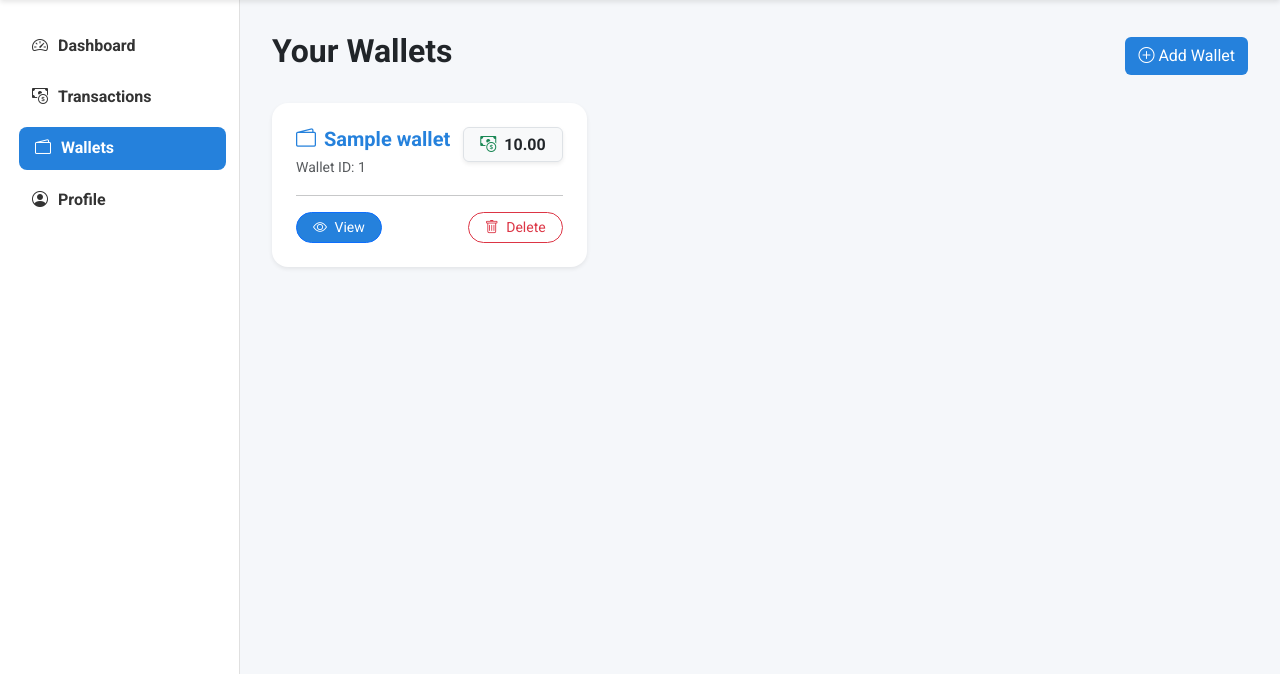
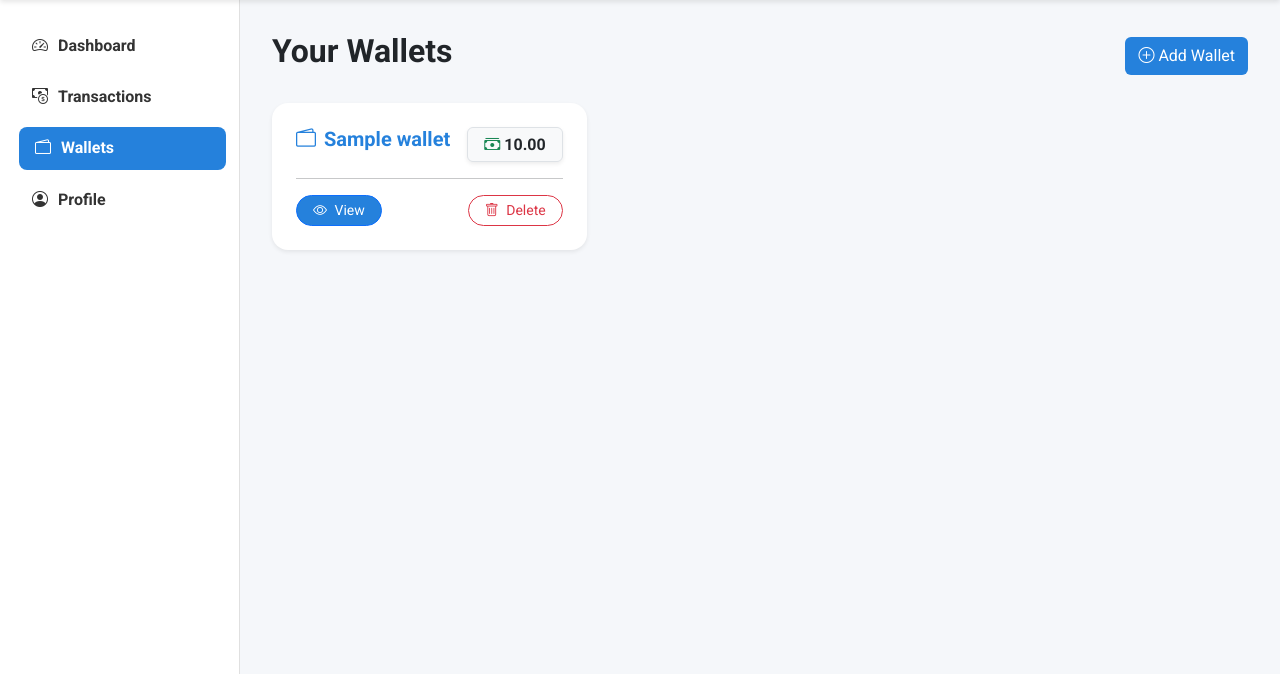
Before and after one commit to Ahmedarain111/ExpenseTracker, a Django app: page /expenses/accounts/ in a window 1280 px wide. Shown: the part 62-736 px from the top of the page. Run offline with Django 5.2, Linux system fonts and the light colour scheme; a user stored in the database is signed in; tables that the repository leaves empty hold one stand-in row (values such as "Sample post"); some libraries are stand-ins or nearby versions.

Commit message:
Remove id text

```diff
--- a/expenses/templates/expenses/accounts.html
+++ b/expenses/templates/expenses/accounts.html
@@ -54,16 +54,15 @@
     <div class="col">
         <div class="card wallet-card border-0 shadow-sm h-100 rounded-4 overflow-hidden">
             <div class="card-body p-4">
-                <div class="d-flex justify-content-between align-items-start mb-3">
+                <div class="d-flex justify-content-between align-items-start mb-3 gap-2">
                     <div>
                         <h5 class="card-title fw-bold mb-1" style="color: #2581DC;">
                             <i class="bi bi-wallet2 me-2"></i>{{ w.name }}
                         </h5>
-                        <small class="text-muted">Wallet ID: {{ w.id }}</small>
                     </div>
                     <div class="text-end">
                         <span class="badge bg-light text-dark border px-3 py-2 fs-6 shadow-sm">
-                            <i class="bi bi-cash-coin text-success me-1"></i>
+                            <i class="bi bi-cash-stack text-success"></i>
                             <span class="fw-semibold">{{ w.balance }}</span>
                         </span>
                     </div>
```
